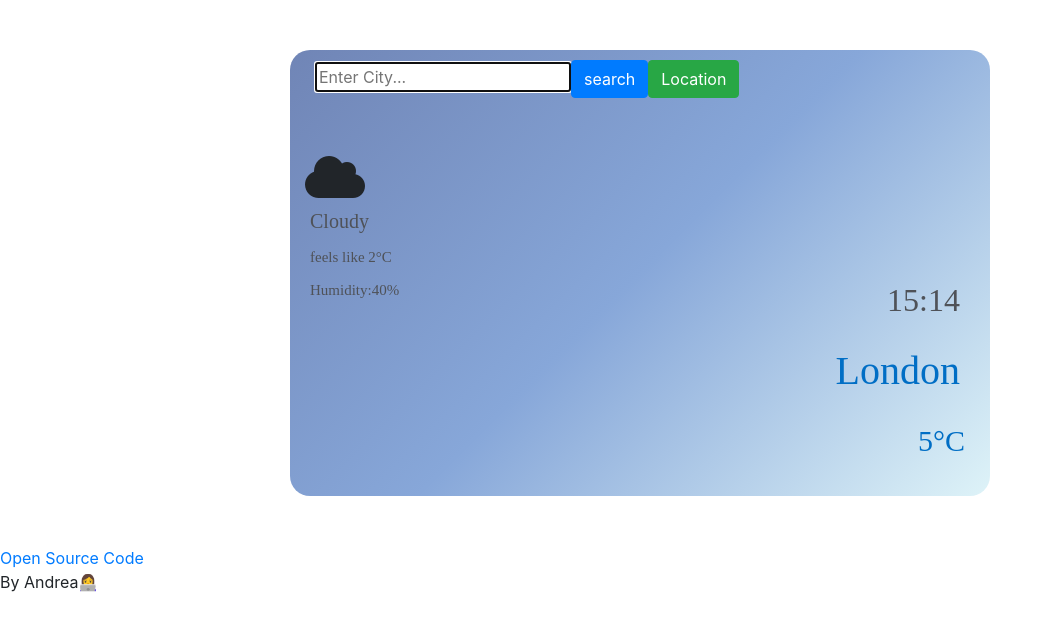
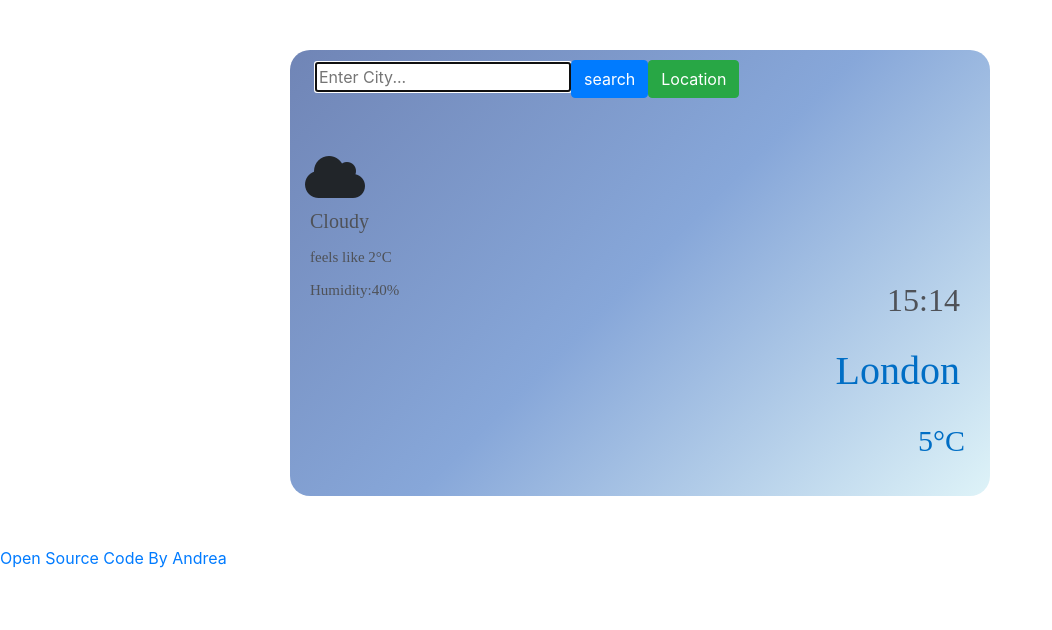
Before and after one commit to Tweedcam/weather-react, a React (Create React App) app: page / in a window 1280 px wide. Shown: the top 630 px of the page, without its empty margins (0-1052 px from the left). Built offline with nearby package versions, Linux system fonts and the light colour scheme; a web font is replaced by a local one.

Commit message:
edit link

```diff
--- a/src/Search.css
+++ b/src/Search.css
@@ -2,12 +2,3 @@
     display: block;
     padding: 30px;
   }
-
-  .git{
-    display:block;
-    padding:30px
-  }
-
-  .creator{
-    display:block;
-  }
--- a/src/index.js
+++ b/src/index.js
@@ -7,7 +7,10 @@ import reportWebVitals from './reportWebVitals';
 ReactDOM.render(
   <React.StrictMode>
     <App />
-    < a href="https://github.com/Tweedcam/weather-react" className="git">Open Source Code</a><p className="creator">By Andrea👩‍💻</p>
+    <div className="git">
+    < a href="https://github.com/Tweedcam/weather-react" >Open Source Code By Andrea </a>
+    </div>
+
   </React.StrictMode>,
   document.getElementById('root')
 );
--- a/src/styles.css
+++ b/src/styles.css
@@ -2,3 +2,9 @@
     font-family: sans-serif;
     text-align: center;
   }
+
+  .git{
+    position: relative;
+    display:block;
+
+  }
```
